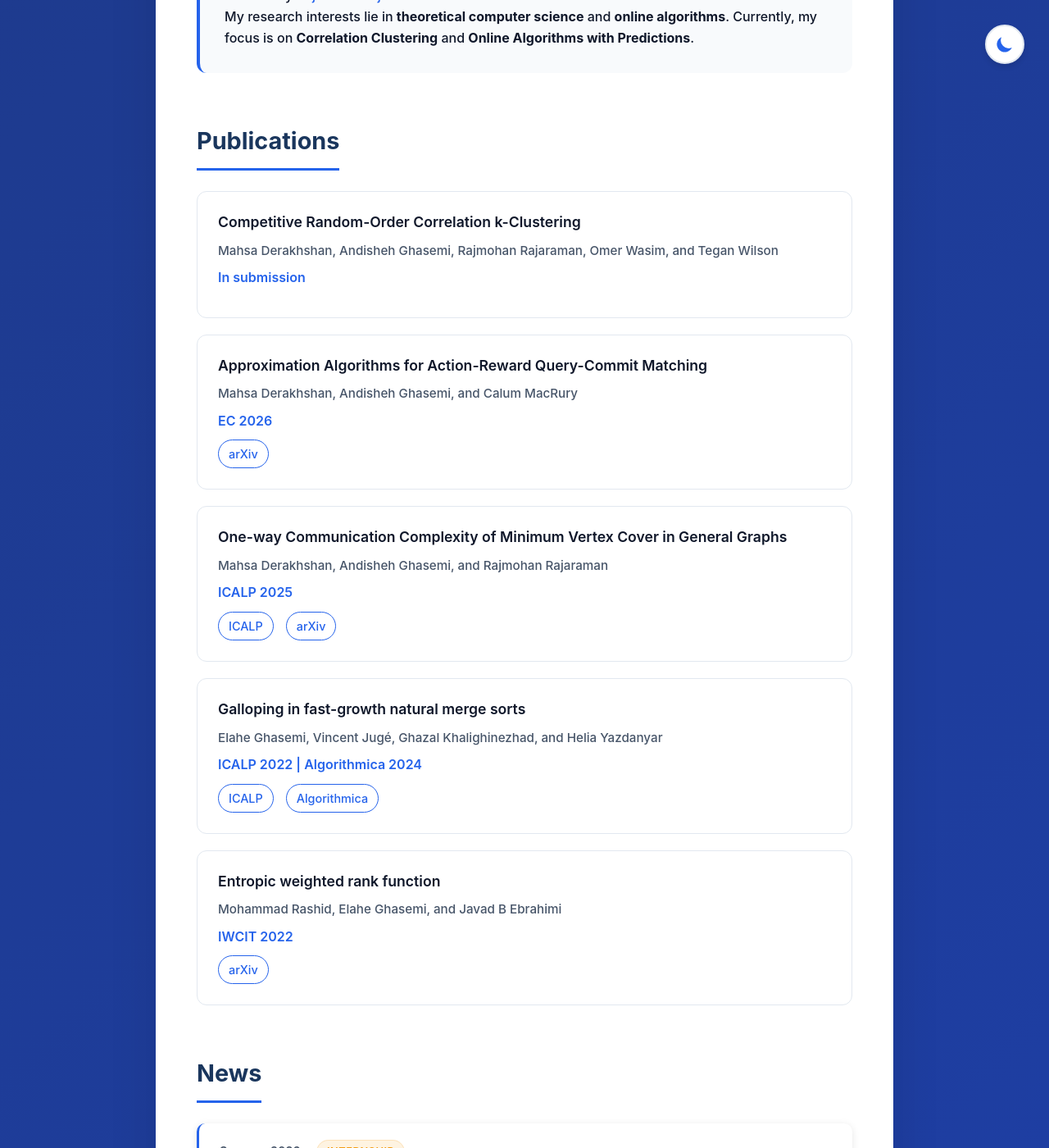
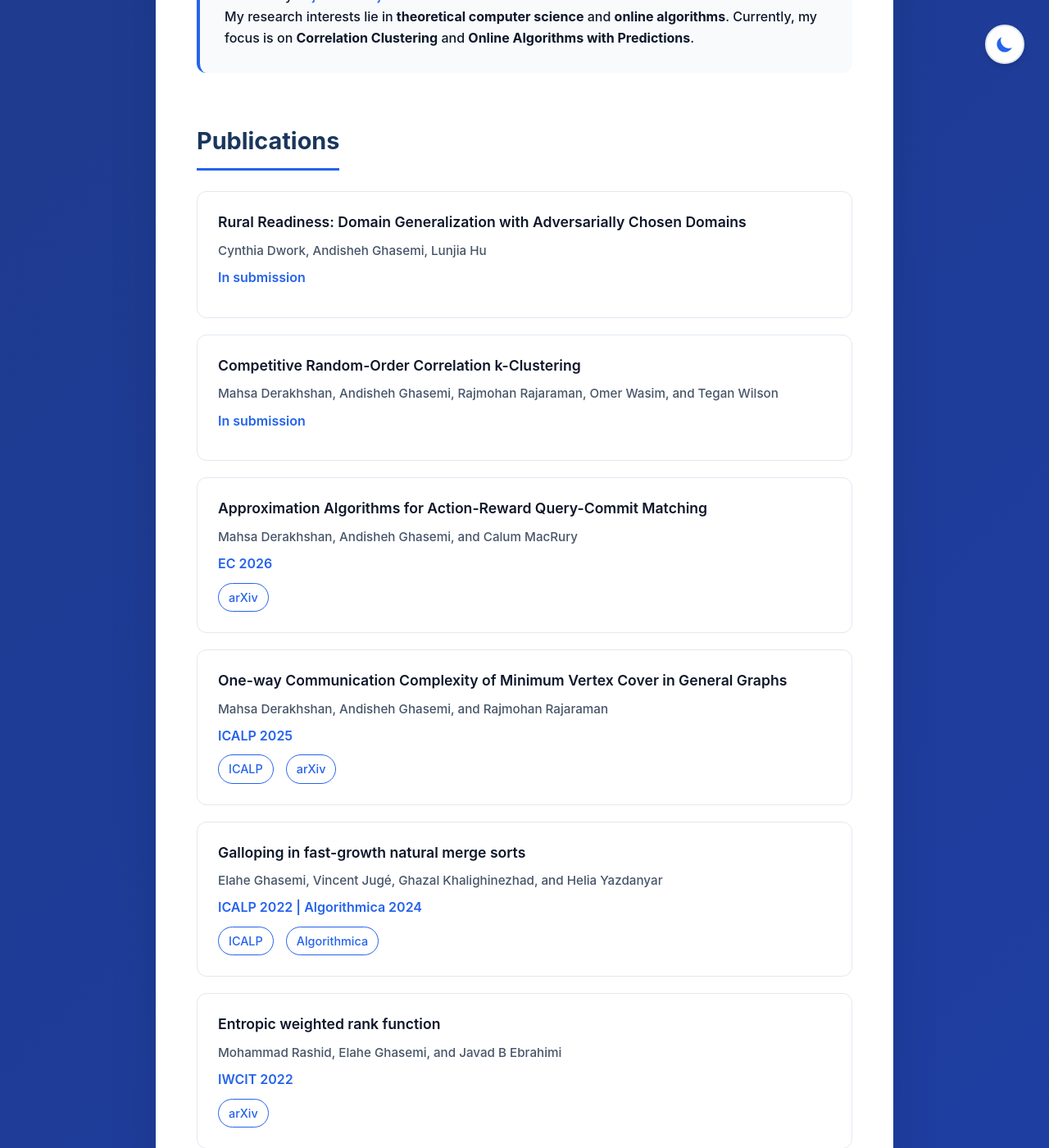
Before and after one commit to andisheGhs/andisheGhs.github.io, a Jekyll site: the page index.html, which Jekyll copies as it is, in a window 1280 px wide and 1400 px high, scrolled down 646 px. Shown: the whole window at 82% size. Built offline with Jekyll 4.4.1, drawn with Linux system fonts in a browser that asks for light colours; some of the changed text lies outside the part shown.

Commit message:
Domain paper + research google

```diff
--- a/index.html
+++ b/index.html
@@ -788,6 +788,11 @@
 
             <section id="publications">
                 <h2>Publications</h2>
+                <div class="publication">
+                    <h3>Rural Readiness: Domain Generalization with Adversarially Chosen Domains</h3>
+                    <p class="authors">Cynthia Dwork, Andisheh Ghasemi, Lunjia Hu</p>
+                    <p class="venue">In submission</p>
+                </div>
 
                 <div class="publication">
                     <h3>Competitive Random-Order Correlation k-Clustering </h3>
```
Also changed, not shown: other parts of index.html (+1 -1 lines), 1 other file.
